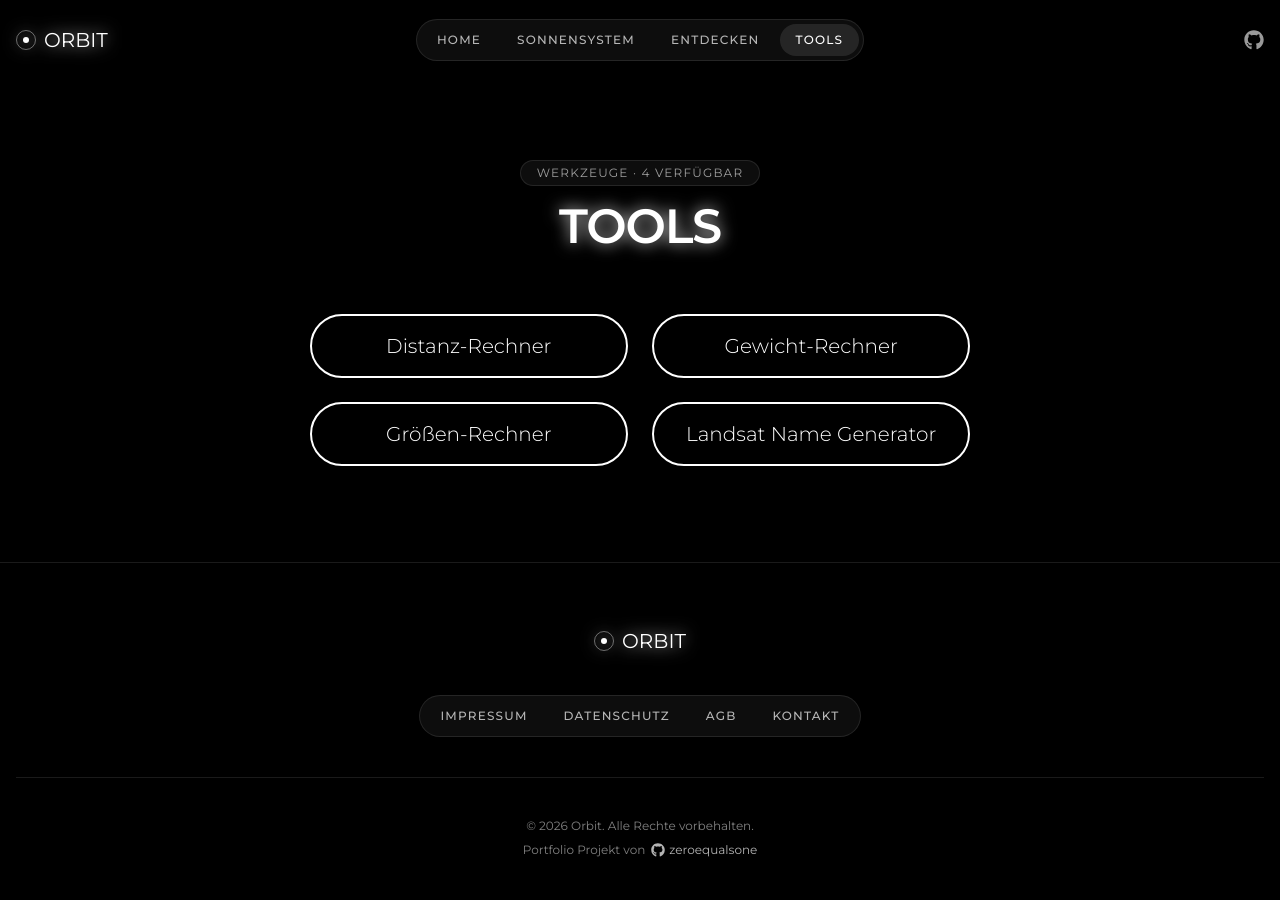
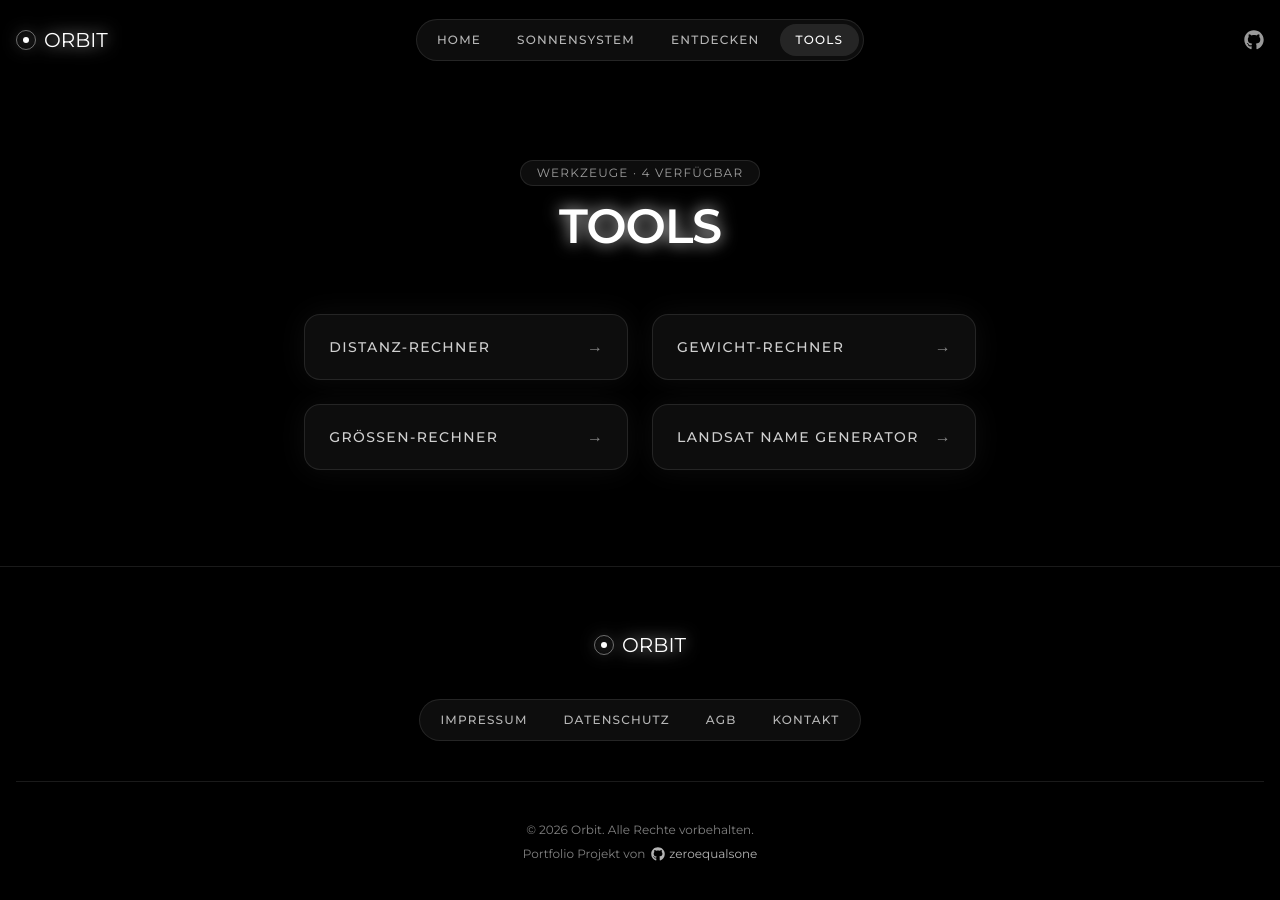
Before and after one commit to zeroequalsone/orbit, a Next.js app: page /tools in a window 1280 px wide. Shown: the top 900 px of the page. Built offline with nearby package versions, Linux system fonts and the light colour scheme.

Commit message:
feat(tools): redesign tools buttons

```diff
--- a/app/components/tools/ToolButton.tsx
+++ b/app/components/tools/ToolButton.tsx
@@ -9,9 +9,17 @@ export default function ToolButton({ href, name }: ToolButtonProps) {
   return (
     <Link
       href={`/tools/${href}`}
-      className="hover:drop-shadow-sm hover:drop-shadow-white border-2 border-white rounded-full px-8 py-4 text-xl font-light"
+      className="group flex items-center justify-between gap-4 rounded-2xl border border-white/10 bg-white/5 px-6 py-5 text-left shadow-[0_0_30px_rgba(255,255,255,0.05)] transition-all duration-300 hover:-translate-y-1 hover:border-white/20 hover:bg-white/10 active:-translate-y-1 active:border-white/20 active:bg-white/10"
     >
-      {name}
+      <span className="text-sm font-medium uppercase tracking-widest text-white/80 transition-colors group-hover:text-white group-active:text-white">
+        {name}
+      </span>
+      <span
+        aria-hidden
+        className="text-white/50 transition-all group-hover:translate-x-0.5 group-hover:text-white group-active:translate-x-0.5 group-active:text-white"
+      >
+        →
+      </span>
     </Link>
   );
 }
```
